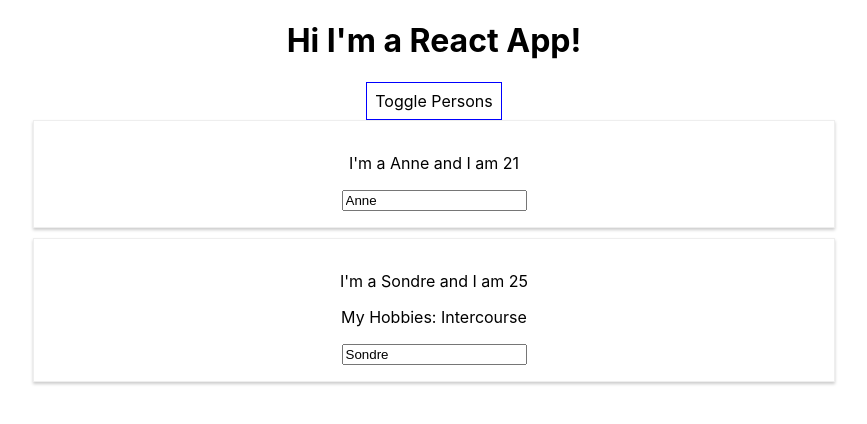
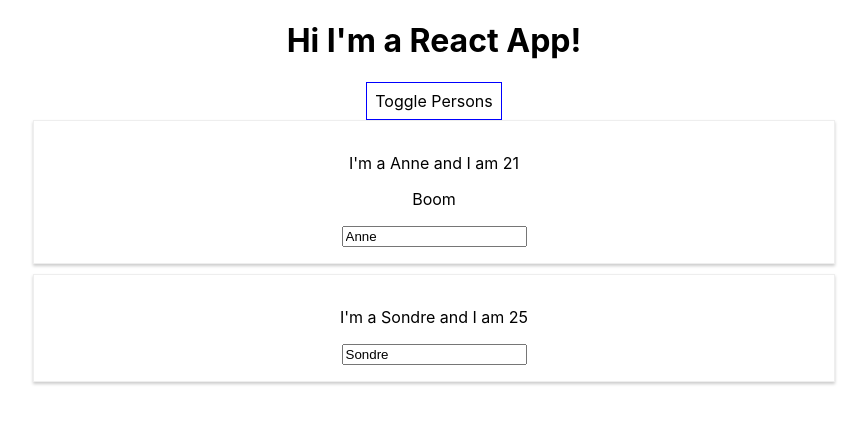
Before and after one commit to sonhal/react-course-code, a React (Create React App) app: page / in a window 1280 px wide. Both pictures are taken after a click on the button "Toggle Persons". Shown: the top 424 px of the page, without its empty margins (206-1073 px from the left). Built offline with nearby package versions, Linux system fonts and the light colour scheme.

Commit message:
ADD basic deletion of elements

```diff
--- a/src/App.js
+++ b/src/App.js
@@ -7,17 +7,16 @@
 
   state = {
     persons: [
-      {name: "Anne", age:21},
+      {name: "Anne", age:21, text: "Boom"},
       {name: "Sondre", age: 25}
     ],
     showPersons: false
   }
 
-  switchNameHandler = (newName) => {
-    const pers = this.state.persons
-    pers[0].name = newName;
-    pers[1].name = newName;
-    this.setState({persons: pers})
+  deletePersonHandler = (personIndex) => {
+    const persons = this.state.persons;
+    persons.splice(personIndex, 1);
+    this.setState({persons: persons})
   }
 
   nameChangedHandler = (event) => {
@@ -44,18 +43,16 @@
     if(this.state.showPersons){
         persons = (
           <div>
-          <Person
-            name={this.state.persons[0].name}
-            age={this.state.persons[0].age}
-            click={this.switchNameHandler.bind(this, "Sondre")}
-            />
-          <Person
-            name={this.state.persons[1].name}
-            age={this.state.persons[1].age}
-            click={this.switchNameHandler.bind(this, "Anne")}
-            changed={this.nameChangedHandler}>
-              My Hobbies: Intercourse
-          </Person>
+            {this.state.persons.map((person, index) => {
+              return (
+              <Person
+                name={person.name}
+                age={person.age}
+                click={ () => this.deletePersonHandler(index)}
+                changed={this.switchNameHandler}>
+                  {person.text}
+              </Person>)
+            })}
         </div>
         );
     }
```
